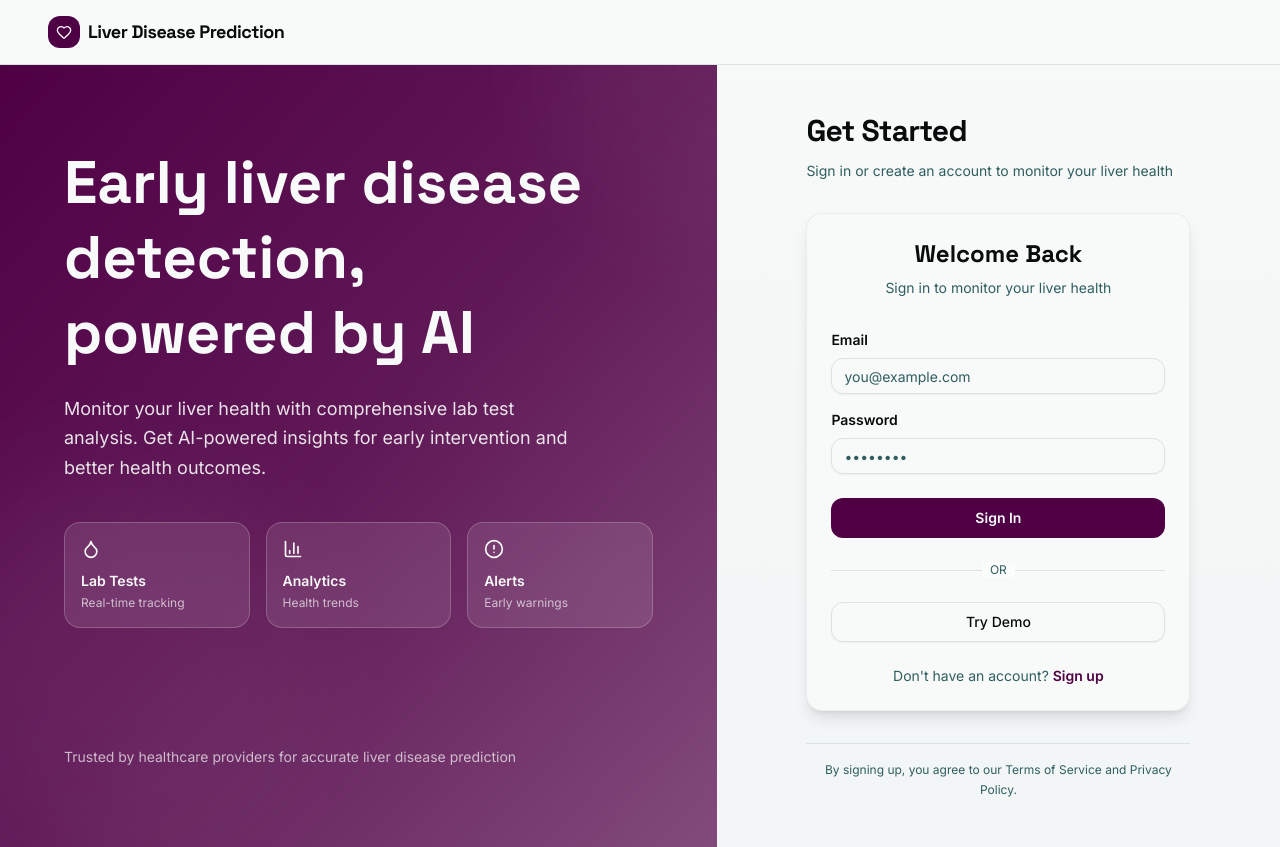
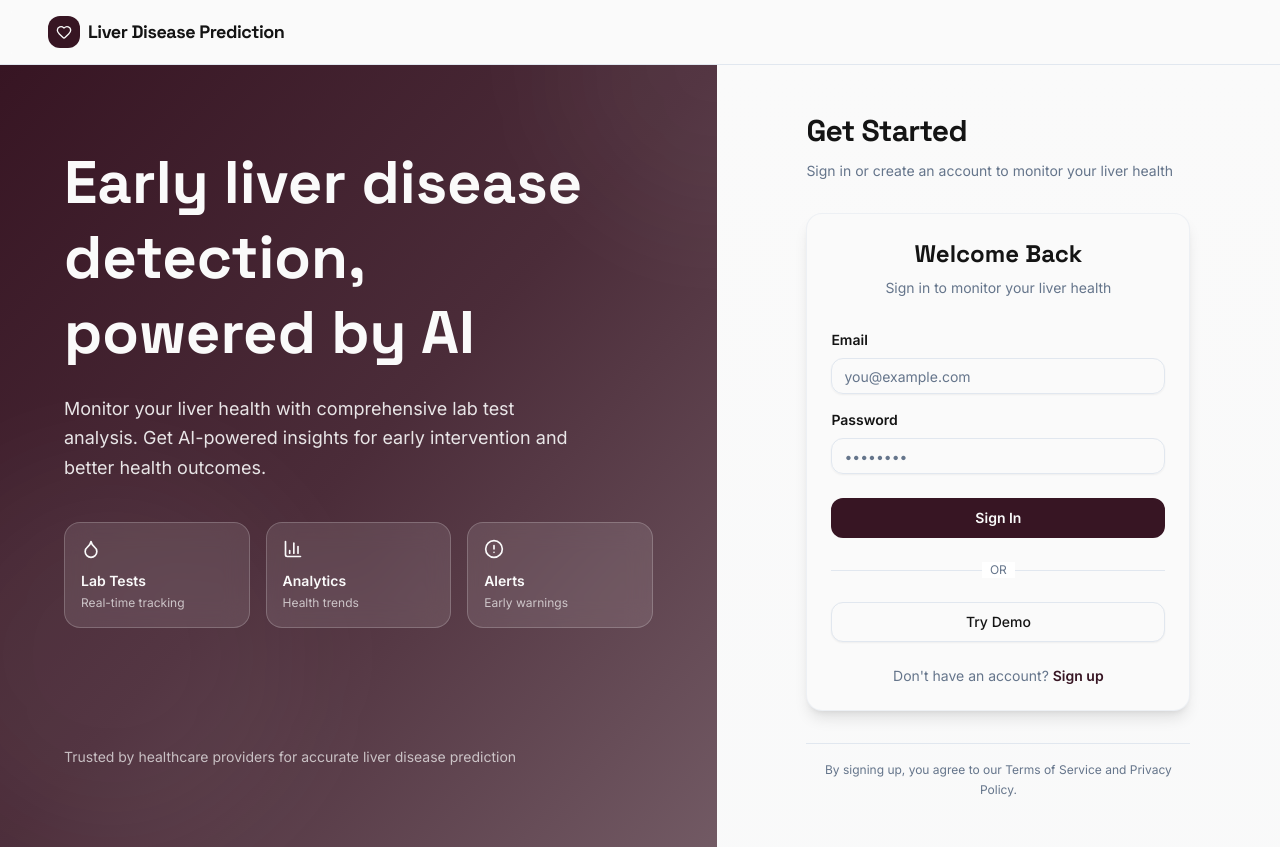
Before and after one commit to APSAL-K/Smart-Agriculture-App, a Next.js app: page / in a window 1280 px wide. Built offline with nearby package versions, Linux system fonts and the light colour scheme.

Commit message:
fix: correct color scheme to deep magenta
Update primary color and all UI elements to exact deep magenta.

Co-authored-by: Apsal <165996044+APSAL-K@users.noreply.github.com>

```diff
--- a/app/globals.css
+++ b/app/globals.css
@@ -5,88 +5,88 @@
 
 :root {
   /* Deep Magenta Healthcare Theme - Rich Purple Primary */
-  --background: oklch(0.98 0.001 200);
-  --foreground: oklch(0.15 0.01 200);
-  --card: oklch(0.99 0.001 200);
-  --card-foreground: oklch(0.15 0.01 200);
-  --popover: oklch(0.99 0.001 200);
-  --popover-foreground: oklch(0.15 0.01 200);
+  --background: hsl(0 0% 98%);
+  --foreground: hsl(0 0% 8%);
+  --card: hsl(0 0% 100%);
+  --card-foreground: hsl(0 0% 8%);
+  --popover: hsl(0 0% 100%);
+  --popover-foreground: hsl(0 0% 8%);
   /* Deep Magenta Primary (#371523) */
-  --primary: oklch(0.28 0.15 335);
-  --primary-foreground: oklch(0.98 0.001 200);
+  --primary: hsl(335 45% 15%);
+  --primary-foreground: hsl(0 0% 98%);
   /* Complementary Teal Secondary */
-  --secondary: oklch(0.55 0.16 160);
-  --secondary-foreground: oklch(0.98 0.001 200);
-  --muted: oklch(0.94 0.01 200);
-  --muted-foreground: oklch(0.45 0.05 200);
+  --secondary: hsl(160 60% 40%);
+  --secondary-foreground: hsl(0 0% 98%);
+  --muted: hsl(210 14% 97%);
+  --muted-foreground: hsl(215 16% 47%);
   /* Warm Accent for Health Recommendations */
-  --accent: oklch(0.72 0.2 40);
-  --accent-foreground: oklch(0.98 0.001 200);
+  --accent: hsl(38 92% 50%);
+  --accent-foreground: hsl(0 0% 8%);
   /* Alert Red for Critical Values */
-  --destructive: oklch(0.63 0.27 30);
-  --destructive-foreground: oklch(0.98 0.001 200);
-  --border: oklch(0.91 0.01 200);
-  --input: oklch(0.91 0.01 200);
-  --ring: oklch(0.28 0.15 335);
+  --destructive: hsl(0 84% 60%);
+  --destructive-foreground: hsl(0 0% 98%);
+  --border: hsl(214 32% 91%);
+  --input: hsl(214 32% 91%);
+  --ring: hsl(335 45% 15%);
   /* Chart colors for health metrics */
-  --chart-1: oklch(0.28 0.15 335);
-  --chart-2: oklch(0.55 0.16 160);
-  --chart-3: oklch(0.72 0.2 40);
-  --chart-4: oklch(0.63 0.27 30);
-  --chart-5: oklch(0.5 0.15 270);
+  --chart-1: hsl(335 45% 15%);
+  --chart-2: hsl(160 60% 40%);
+  --chart-3: hsl(38 92% 50%);
+  --chart-4: hsl(0 84% 60%);
+  --chart-5: hsl(280 60% 45%);
   --radius: 0.75rem;
-  --sidebar: oklch(0.28 0.15 335);
-  --sidebar-foreground: oklch(0.98 0.001 200);
-  --sidebar-primary: oklch(0.55 0.16 160);
-  --sidebar-primary-foreground: oklch(0.98 0.001 200);
-  --sidebar-accent: oklch(0.72 0.2 40);
-  --sidebar-accent-foreground: oklch(0.15 0.01 200);
-  --sidebar-border: oklch(0.45 0.15 335);
-  --sidebar-ring: oklch(0.55 0.16 160);
-  --warning: oklch(0.72 0.2 40);
-  --warning-foreground: oklch(0.15 0.01 200);
-  --success: oklch(0.55 0.16 160);
-  --success-foreground: oklch(0.98 0.001 200);
+  --sidebar: hsl(335 45% 15%);
+  --sidebar-foreground: hsl(0 0% 98%);
+  --sidebar-primary: hsl(160 60% 40%);
+  --sidebar-primary-foreground: hsl(0 0% 98%);
+  --sidebar-accent: hsl(38 92% 50%);
+  --sidebar-accent-foreground: hsl(0 0% 8%);
+  --sidebar-border: hsl(335 45% 25%);
+  --sidebar-ring: hsl(160 60% 40%);
+  --warning: hsl(38 92% 50%);
+  --warning-foreground: hsl(0 0% 8%);
+  --success: hsl(160 60% 40%);
+  --success-foreground: hsl(0 0% 98%);
 }
 
 .dark {
-  --background: oklch(0.12 0.01 250);
-  --foreground: oklch(0.96 0.01 200);
-  --card: oklch(0.18 0.015 250);
-  --card-foreground: oklch(0.96 0.01 200);
-  --popover: oklch(0.18 0.015 250);
-  --popover-foreground: oklch(0.96 0.01 200);
+  --background: hsl(220 13% 9%);
+  --foreground: hsl(0 0% 98%);
+  --card: hsl(220 14% 12%);
+  --card-foreground: hsl(0 0% 98%);
+  --popover: hsl(220 14% 12%);
+  --popover-foreground: hsl(0 0% 98%);
   /* Deep Magenta Primary - lighter variant for dark mode */
-  --primary: oklch(0.48 0.18 335);
-  --primary-foreground: oklch(0.98 0.001 200);
-  --secondary: oklch(0.62 0.18 160);
-  --secondary-foreground: oklch(0.12 0.01 250);
-  --muted: oklch(0.22 0.02 200);
-  --muted-foreground: oklch(0.65 0.06 200);
-  --accent: oklch(0.78 0.22 40);
-  --accent-foreground: oklch(0.12 0.01 250);
-  --destructive: oklch(0.72 0.3 30);
-  --destructive-foreground: oklch(0.98 0.001 200);
-  --border: oklch(0.28 0.02 200);
-  --input: oklch(0.28 0.02 200);
-  --ring: oklch(0.48 0.18 335);
-  --chart-1: oklch(0.48 0.18 335);
-  --chart-2: oklch(0.62 0.18 160);
-  --chart-3: oklch(0.78 0.22 40);
-  --chart-4: oklch(0.72 0.3 30);
-  --chart-5: oklch(0.6 0.18 270);
-  --sidebar: oklch(0.15 0.015 250);
-  --sidebar-foreground: oklch(0.96 0.01 200);
-  --sidebar-primary: oklch(0.48 0.18 335);
-  --sidebar-primary-foreground: oklch(0.98 0.001 200);
-  --sidebar-accent: oklch(0.78 0.22 40);
-  --sidebar-accent-foreground: oklch(0.96 0.01 200);
-  --sidebar-border: oklch(0.25 0.02 200);
-  --sidebar-ring: oklch(0.62 0.18 160);
-  --warning: oklch(0.78 0.22 40);
-  --warning-foreground: oklch(0.12 0.01 250);
-  --success: oklch(0.62 0.18 160);
-  --success-foreground: oklch(0.98 0.001 200);
+  --primary: hsl(335 50% 40%);
+  --primary-foreground: hsl(0 0% 98%);
+  --secondary: hsl(160 65% 50%);
+  --secondary-foreground: hsl(220 13% 9%);
+  --muted: hsl(217 33% 17%);
+  --muted-foreground: hsl(215 20% 65%);
+  --accent: hsl(38 92% 60%);
+  --accent-foreground: hsl(220 13% 9%);
+  --destructive: hsl(0 84% 65%);
+  --destructive-foreground: hsl(0 0% 98%);
+  --border: hsl(217 33% 20%);
+  --input: hsl(217 33% 20%);
+  --ring: hsl(335 50% 40%);
+  --chart-1: hsl(335 50% 40%);
+  --chart-2: hsl(160 65% 50%);
+  --chart-3: hsl(38 92% 60%);
+  --chart-4: hsl(0 84% 65%);
+  --chart-5: hsl(280 65% 55%);
+  --sidebar: hsl(220 13% 9%);
+  --sidebar-foreground: hsl(0 0% 98%);
+  --sidebar-primary: hsl(335 50% 40%);
+  --sidebar-primary-foreground: hsl(0 0% 98%);
+  --sidebar-accent: hsl(38 92% 60%);
+  --sidebar-accent-foreground: hsl(0 0% 98%);
+  --sidebar-border: hsl(217 33% 22%);
+  --sidebar-ring: hsl(160 65% 50%);
+  --warning: hsl(38 92% 60%);
+  --warning-foreground: hsl(220 13% 9%);
+  --success: hsl(160 65% 50%);
+  --success-foreground: hsl(0 0% 98%);
 }
 
 @theme inline {
```
